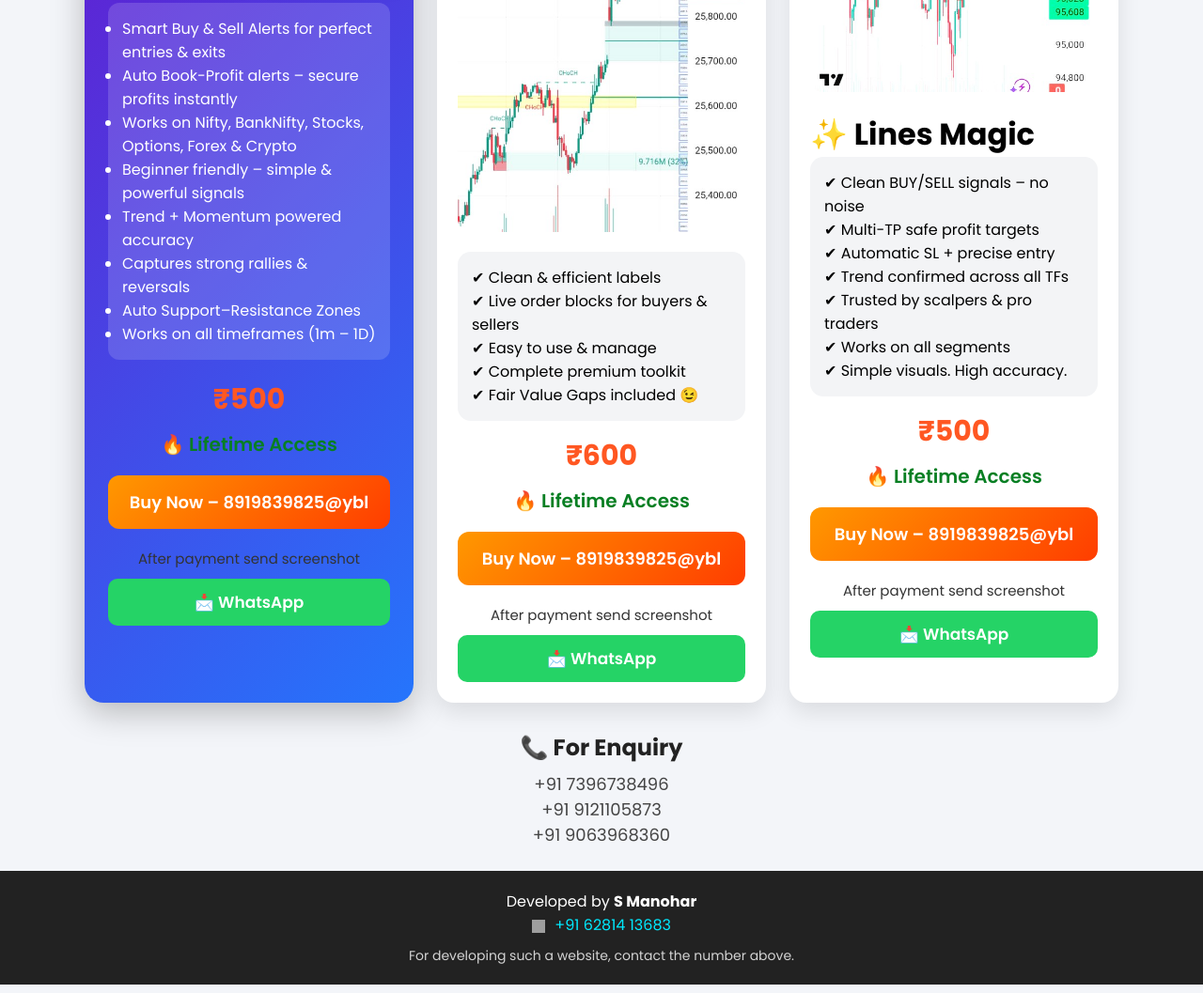
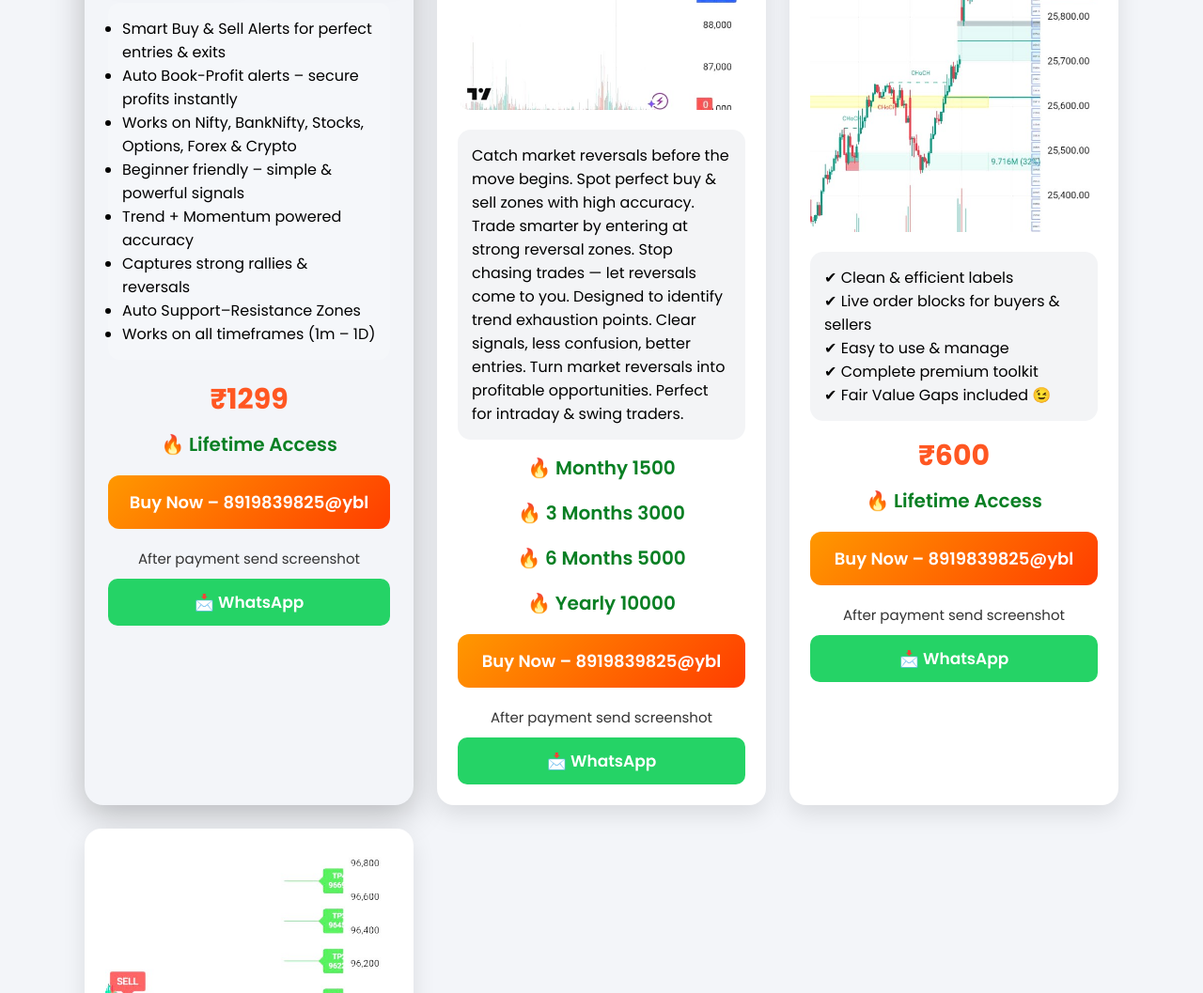
Before and after one commit to premiumindicators3-dev/PremiumIndicators, a plain HTML site: page index.html in a window 1280 px wide. Shown: the part 638-1695 px from the top of the page at 94% size. Drawn offline with Linux system fonts and the light colour scheme; grey boxes are pictures that could not be loaded.

Commit message:
Added a new card

```diff
--- a/index.html
+++ b/index.html
@@ -22,7 +22,7 @@
         <img class="logo" src="logo.jpg" alt="Logo">
         <h1>Premium Indicators</h1>
     </header>
-<div style="text-align: center;">
+<div style="text-align: center">
     <a href="https://t.me/premium_indicators_raja"
    style="
       display: inline-block;
@@ -72,7 +72,7 @@
                 <li>Works on all timeframes (1m – 1D)</li>
             </ul>
 
-            <div class="price">₹500</div>
+            <div class="price">₹1299</div>
             <div class="lifetime">🔥 Lifetime Access</div>
 
             <a class="btn buy-btn" href="#">Buy Now – 8919839825@ybl</a>
@@ -83,6 +83,44 @@
 
         </div>
 
+
+<div class="card">
+            <h2>📉 Reversal Indicator</h2>
+
+            <img src="a2.jpg" alt="">
+
+            <div class="box">
+            Catch market reversals before the move begins.
+
+Spot perfect buy & sell zones with high accuracy.
+
+Trade smarter by entering at strong reversal zones.
+
+Stop chasing trades — let reversals come to you.
+
+Designed to identify trend exhaustion points.
+
+Clear signals, less confusion, better entries.
+
+Turn market reversals into profitable opportunities.
+
+Perfect for intraday & swing traders.
+            </div>
+
+            <div class="lifetime">🔥 Monthy 1500</div>
+
+            <div class="lifetime">🔥 3 Months 3000</div>
+
+
+            <div class="lifetime">🔥 6 Months 5000</div>
+
+            <div class="lifetime">🔥 Yearly 10000</div>
+            <a class="btn buy-btn" href="#">Buy Now – 8919839825@ybl</a>
+
+            <p class="after-pay">After payment send screenshot</p>
+
+            <a class="whatsapp" href="https://wa.me/917396738496">📩 WhatsApp</a>
+        </div>
 
         <!-- Price Action Card -->
         <div class="card">
@@ -135,6 +173,8 @@
             <a class="whatsapp" href="https://wa.me/917396738496">📩 WhatsApp</a>
         </div>
 
+
+
     </div>
    <section class="enquiry">
         <h2>📞 For Enquiry</h2>
--- a/style.css
+++ b/style.css
@@ -55,10 +55,11 @@ body {
 
 /* Premium Gradient Card */
 .premium-card {
-    background: linear-gradient(135deg, #6a11cb, #2575fc);
+    /* background: linear-gradient(135deg, #6a11cb, #2575fc); */
     padding: 25px;
     border-radius: 20px;
-    color: #fff;
+    /* color: #fff; */
+    color: black;
     box-shadow: 0 10px 35px rgba(0,0,0,0.25);
 }
 
```
Also changed, not shown: a1.jpg (added), a2.jpg (added), a3.jpg (added).
